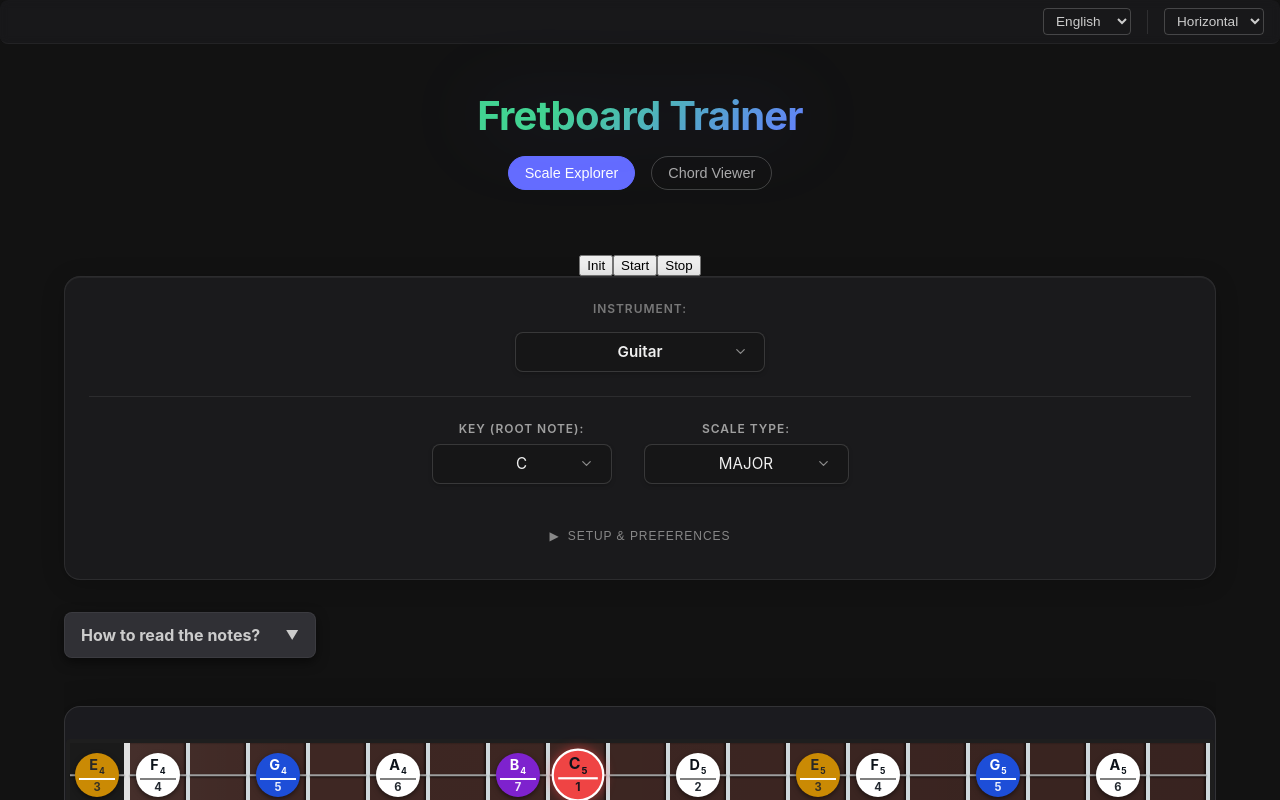
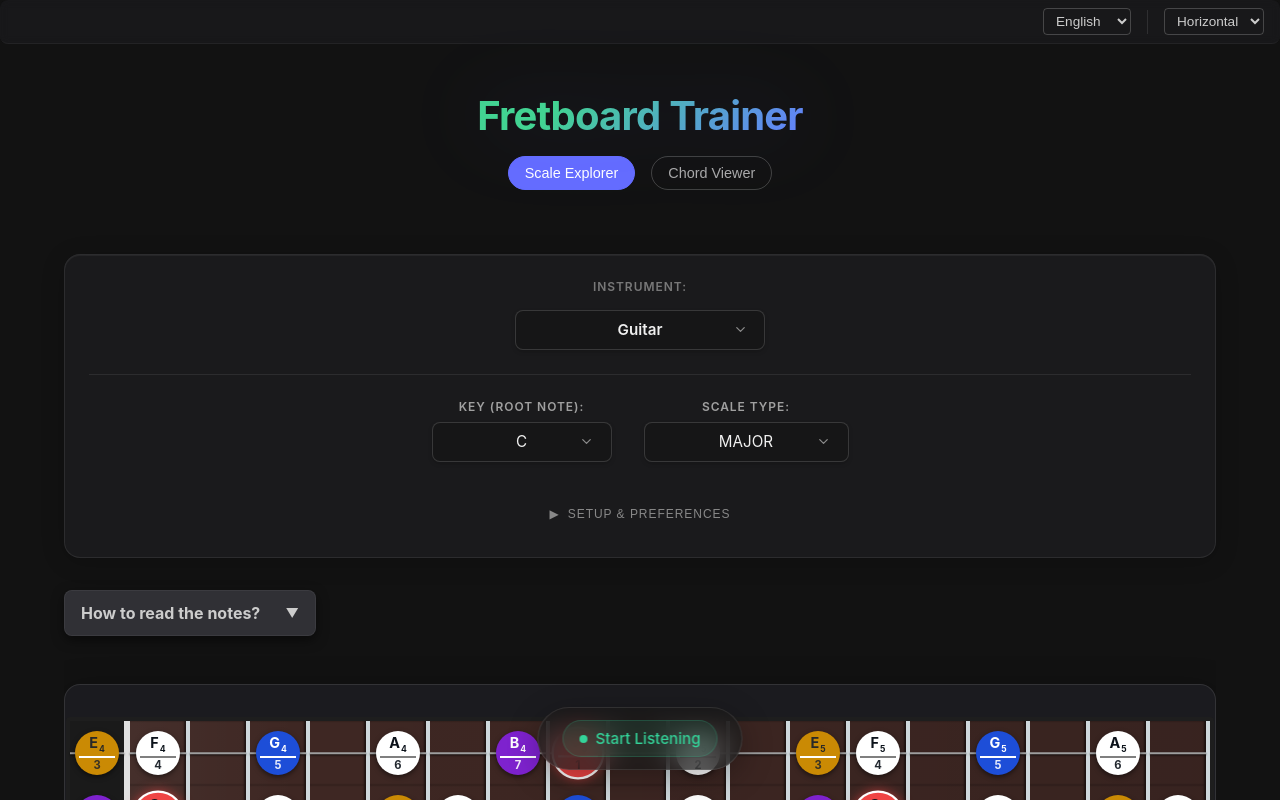
Before and after one commit to francisco-ebi/fretboard-trainer, a React (Vite) app: page / in a window 1280 px wide. Shown: the top 800 px of the page. Built offline with nearby package versions, Linux system fonts and the light colour scheme.

Commit message:
feat: prediction controls update

```diff
--- a/src/App.tsx
+++ b/src/App.tsx
@@ -6,6 +6,7 @@ import ScaleMode from '@/components/ScaleMode';
 import ChordMode from '@/components/ChordMode';
 import { guitarPredictionEngine, type PredictionResult } from '@/utils/audio/prediction-engine';
 import { OrientationProvider } from '@/context/OrientationContext';
+import PredictionControls from '@/components/PredictionControls';
 
 
 type AppMode = 'SCALE' | 'CHORD';
@@ -44,14 +45,12 @@ function App() {
           </div>
         </header>
         <main>
-          <button onClick={() => guitarPredictionEngine.init()}>Init</button>
-          <button onClick={() => guitarPredictionEngine.startRecording()}>Start</button>
-          <button onClick={() => guitarPredictionEngine.stopRecording()}>Stop</button>
           {currentMode === 'SCALE' ? (
             <ScaleMode prediction={currentPrediction} />
           ) : (
             <ChordMode prediction={currentPrediction} />
           )}
+          <PredictionControls />
         </main>
       </div>
     </OrientationProvider>
--- a/src/components/Fretboard.tsx
+++ b/src/components/Fretboard.tsx
@@ -153,7 +153,7 @@ const Fretboard: React.FC<FretboardProps> = ({ selectedRoot, scaleNotes, namingS
                                             right: '-6px',
                                             bottom: '-6px',
                                             borderRadius: '50%',
-                                            border: '2px dashed #34D399',
+                                            border: '2px dashed #D3AF37',
                                             pointerEvents: 'none'
                                         }}
                                     />
--- /dev/null
+++ b/src/components/PredictionControls.css
@@ -0,0 +1,114 @@
+.prediction-controls {
+    position: fixed;
+    bottom: 30px;
+    left: 50%;
+    transform: translateX(-50%);
+    display: flex;
+    align-items: center;
+    gap: 12px;
+    padding: 12px 24px;
+    background: rgba(23, 23, 23, 0.7);
+    backdrop-filter: blur(12px);
+    -webkit-backdrop-filter: blur(12px);
+    border: 1px solid rgba(255, 255, 255, 0.1);
+    border-radius: 9999px;
+    box-shadow: 0 8px 32px rgba(0, 0, 0, 0.3);
+    z-index: 100;
+    transition: all 0.3s cubic-bezier(0.4, 0, 0.2, 1);
+}
+
+.prediction-controls:hover {
+    background: rgba(23, 23, 23, 0.85);
+    transform: translateX(-50%) translateY(-2px);
+    box-shadow: 0 12px 40px rgba(0, 0, 0, 0.4);
+}
+
+.control-btn {
+    display: flex;
+    align-items: center;
+    justify-content: center;
+    gap: 8px;
+    background: transparent;
+    border: none;
+    color: white;
+    font-family: 'Inter', system-ui, sans-serif;
+    font-size: 0.95rem;
+    font-weight: 500;
+    cursor: pointer;
+    padding: 8px 16px;
+    border-radius: 9999px;
+    transition: all 0.2s ease;
+    min-width: 140px;
+}
+
+.control-btn.start {
+    background: rgba(52, 211, 153, 0.1);
+    color: #34D399;
+    border: 1px solid rgba(52, 211, 153, 0.2);
+}
+
+.control-btn.start:hover {
+    background: rgba(52, 211, 153, 0.2);
+    transform: scale(1.02);
+}
+
+.control-btn.stop {
+    background: rgba(239, 68, 68, 0.1);
+    color: #EF4444;
+    border: 1px solid rgba(239, 68, 68, 0.2);
+}
+
+.control-btn.stop:hover {
+    background: rgba(239, 68, 68, 0.2);
+}
+
+.control-btn:disabled {
+    opacity: 0.5;
+    cursor: not-allowed;
+    transform: none;
+}
+
+/* Indicators */
+.status-dot {
+    width: 8px;
+    height: 8px;
+    border-radius: 50%;
+    background-color: currentColor;
+}
+
+.status-dot.pulsing {
+    box-shadow: 0 0 0 0 rgba(239, 68, 68, 0.7);
+    animation: pulse-red 2s infinite;
+}
+
+@keyframes pulse-red {
+    0% {
+        transform: scale(0.95);
+        box-shadow: 0 0 0 0 rgba(239, 68, 68, 0.7);
+    }
+
+    70% {
+        transform: scale(1);
+        box-shadow: 0 0 0 10px rgba(239, 68, 68, 0);
+    }
+
+    100% {
+        transform: scale(0.95);
+        box-shadow: 0 0 0 0 rgba(239, 68, 68, 0);
+    }
+}
+
+.loading-spinner {
+    width: 16px;
+    height: 16px;
+    border: 2px solid rgba(255, 255, 255, 0.1);
+    border-left-color: currentColor;
+    border-radius: 50%;
+    animation: spin 1s linear infinite;
+}
+
+@keyframes spin {
+    to {
+        transform: rotate(360deg);
+    }
+}
--- /dev/null
+++ b/src/components/PredictionControls.tsx
@@ -0,0 +1,53 @@
+import React, { useState } from 'react';
+// import { useTranslation } from 'react-i18next';
+import { guitarPredictionEngine } from '@/utils/audio/prediction-engine';
+import './PredictionControls.css';
+
+const PredictionControls: React.FC = () => {
+    // const { t } = useTranslation();
+    const [isListening, setIsListening] = useState(false);
+    const [isLoading, setIsLoading] = useState(false);
+
+    const toggleListening = async () => {
+        if (isListening) {
+            // Stop
+            guitarPredictionEngine.stopRecording();
+            setIsListening(false);
+        } else {
+            // Start
+            setIsLoading(true);
+            try {
+                // Determine if we need to init (naive check, engine handles idempotent init mostly, but let's just call it)
+                await guitarPredictionEngine.init();
+                await guitarPredictionEngine.startRecording();
+                setIsListening(true);
+            } catch (error) {
+                console.error("Failed to start prediction engine:", error);
+                // Could verify if we should show a toast here
+            } finally {
+                setIsLoading(false);
+            }
+        }
+    };
+
+    return (
+        <div className="prediction-controls">
+            <button
+                className={`control-btn ${isListening ? 'stop' : 'start'}`}
+                onClick={toggleListening}
+                disabled={isLoading}
+            >
+                {isLoading ? (
+                    <div className="loading-spinner" />
+                ) : (
+                    <>
+                        <div className={`status-dot ${isListening ? 'pulsing' : ''}`} />
+                        {isListening ? 'Stop Listening' : 'Start Listening'}
+                    </>
+                )}
+            </button>
+        </div>
+    );
+};
+
+export default PredictionControls;
```
